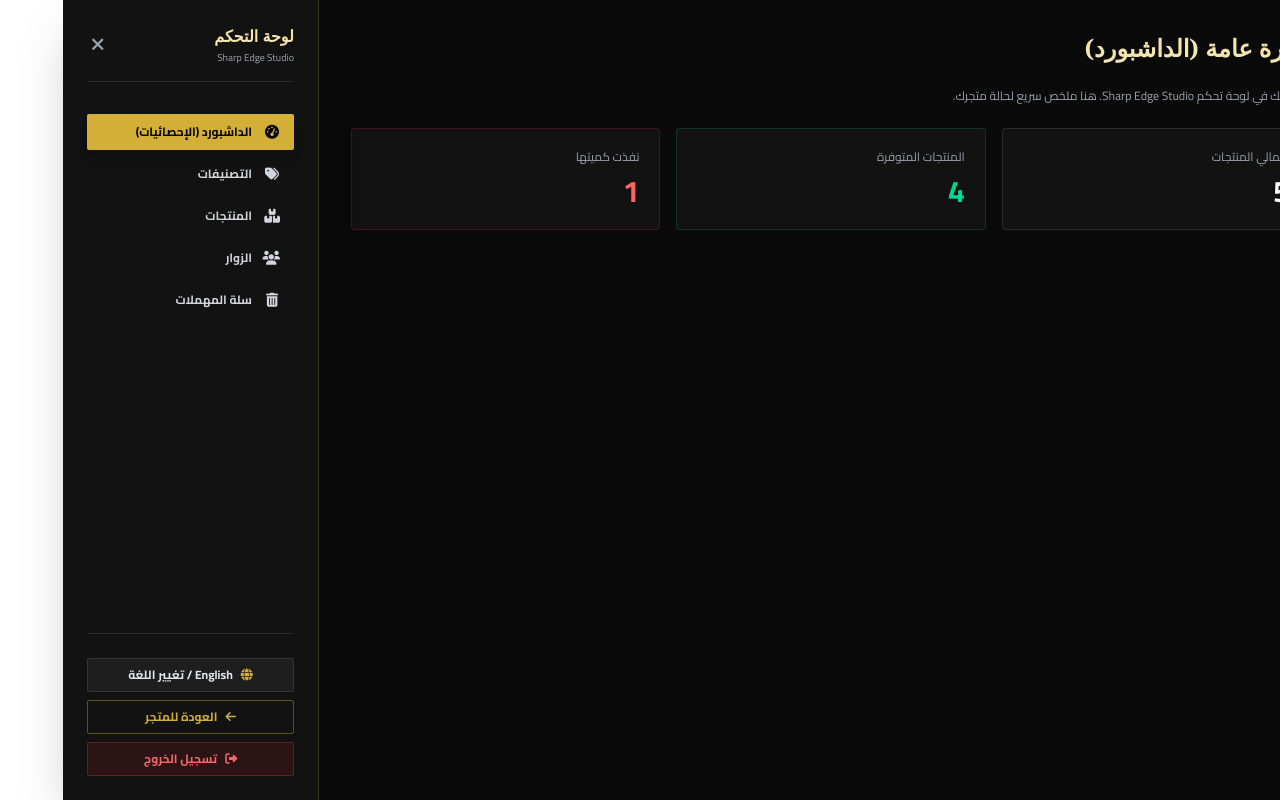
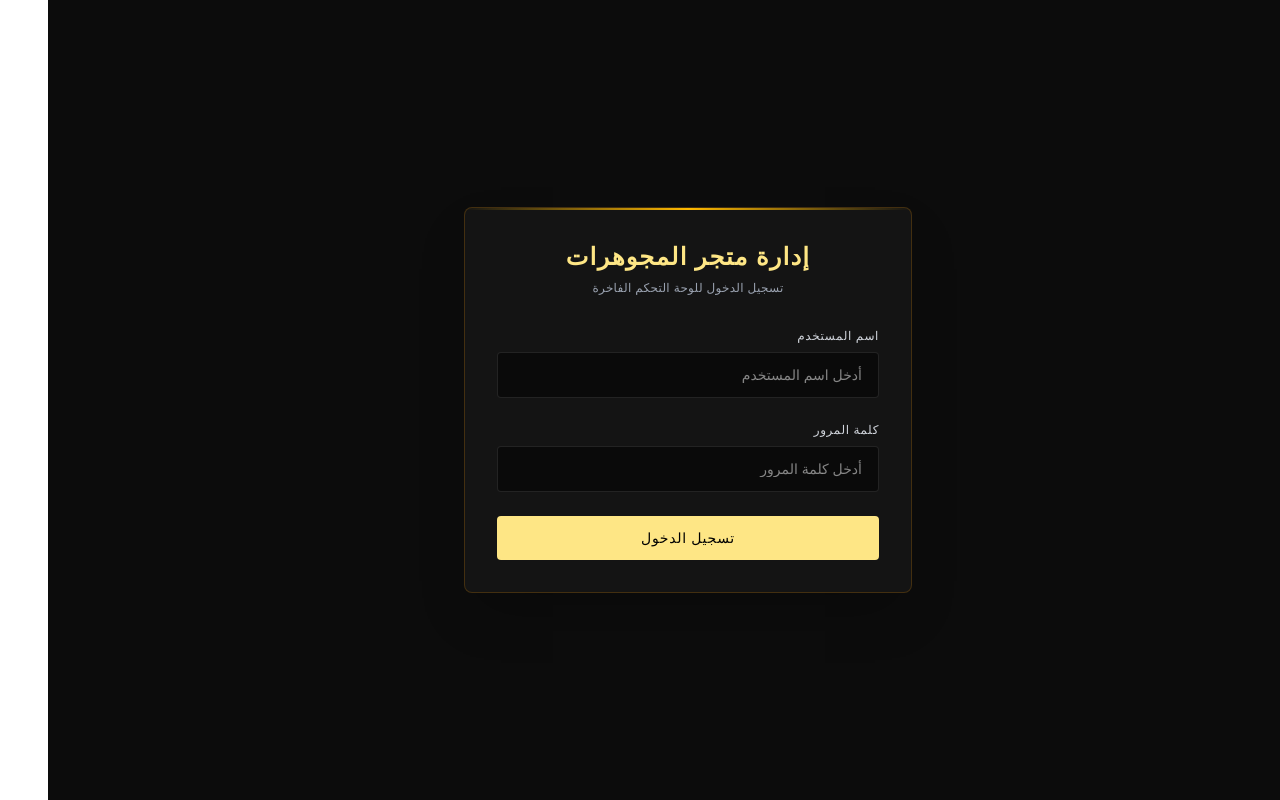
Before and after one commit to oussamael359-svg/bijouterie-925, a React (Vite) app: page /admin in a window 1280 px wide. Built offline with nearby package versions, Linux system fonts and the light colour scheme; the HTML template or start-up script is replaced by a standard one.

Commit message:
تعديل المكونات وإضافة أقسام جديدة

```diff
--- a/index.html
+++ b/index.html
@@ -6,7 +6,7 @@
     <link rel="icon" type="image/svg+xml" href="/favicon.svg" />
     <meta name="viewport" content="width=device-width, initial-scale=1.0" />
     <link rel="stylesheet" href="https://cdnjs.cloudflare.com/ajax/libs/font-awesome/6.5.1/css/all.min.css" />
-    <title>perfume-store</title>
+    <title>Bijouterie925</title>
   </head>
   <body>
     <div id="root"></div>
--- a/src/App.jsx
+++ b/src/App.jsx
@@ -127,7 +127,7 @@ export default function App() {
   return (
     <BrowserRouter>
       <Routes>
-        {/* 🔐 مسار لوحة التحكم المستقل مع تمرير التصنيفات */}
+        {/* 🔐 مسار لوحة التحكم المستقل مع تمرير التصنيفات ودالة تغيير اللغة */}
         <Route
           path="/admin/*"
           element={
@@ -137,6 +137,7 @@ export default function App() {
               categories={categories}
               setCategories={setCategories}
               currentLang={lang}
+              setCurrentLang={setLang}
             />
           }
         />
--- a/src/admin/AdminLayout.jsx
+++ b/src/admin/AdminLayout.jsx
@@ -1,17 +1,26 @@
 import React, { useState } from 'react';
 import AdminSidebar from './AdminSidebar';
+import AdminLogin from './AdminLogin';
 import ProductsView from './views/ProductsView';
 import CategoriesView from './views/CategoriesView';
 
 export default function AdminLayout({ products, setProducts, categories, setCategories, onBackToHome, currentLang, setCurrentLang }) {
+  // التحقق من حالة تسجيل الدخول عبر sessionStorage
+  const [isLoggedIn, setIsLoggedIn] = useState(() => sessionStorage.getItem('admin_logged_in') === 'true');
   const [activeTab, setActiveTab] = useState('dashboard');
   const [isSidebarOpen, setIsSidebarOpen] = useState(true);
   const isRtl = currentLang === 'ar';
 
   const handleLogout = () => {
     sessionStorage.removeItem('admin_logged_in');
+    setIsLoggedIn(false);
     if (onBackToHome) onBackToHome();
   };
+
+  // إذا لم يتم تسجيل الدخول، يتم عرض صفحة تسجيل الدخول فقط
+  if (!isLoggedIn) {
+    return <AdminLogin onLogin={() => setIsLoggedIn(true)} currentLang={currentLang} />;
+  }
 
   const renderActiveView = () => {
     switch (activeTab) {
--- /dev/null
+++ b/src/admin/AdminLogin.jsx
@@ -0,0 +1,79 @@
+import React, { useState } from 'react';
+
+export default function AdminLogin({ onLogin, currentLang }) {
+  const [username, setUsername] = useState('');
+  const [password, setPassword] = useState('');
+  const [error, setError] = useState(false);
+  const isAr = currentLang === 'ar';
+
+  const handleLogin = (e) => {
+    e.preventDefault();
+    if (username === 'admin' && password === 'admin123') {
+      sessionStorage.setItem('admin_logged_in', 'true');
+      onLogin();
+    } else {
+      setError(true);
+    }
+  };
+
+  return (
+    <div className="min-h-screen bg-[#0c0c0c] flex items-center justify-center px-4 font-sans" dir={isAr ? 'rtl' : 'ltr'}>
+      <div className="max-w-md w-full bg-[#141414] border border-amber-500/20 rounded-lg p-8 shadow-2xl relative overflow-hidden">
+        {/* خط ذهبي فاخر يعكس هوية المجوهرات */}
+        <div className="absolute top-0 left-0 w-full h-[2px] bg-gradient-to-r from-transparent via-amber-400 to-transparent"></div>
+
+        <div className="text-center mb-8">
+          <h2 className="text-2xl font-serif font-bold text-amber-200 mb-2 tracking-wider">
+            {isAr ? 'إدارة متجر المجوهرات' : 'Jewelry Store Admin'}
+          </h2>
+          <p className="text-gray-400 text-xs tracking-wide">
+            {isAr ? 'تسجيل الدخول للوحة التحكم الفاخرة' : 'Sign in to the management dashboard'}
+          </p>
+        </div>
+
+        <form onSubmit={handleLogin} className="space-y-6">
+          <div>
+            <label className="block text-xs uppercase tracking-wider text-gray-300 mb-2">
+              {isAr ? 'اسم المستخدم' : 'Username'}
+            </label>
+            <input
+              type="text"
+              value={username}
+              onChange={(e) => { setUsername(e.target.value); setError(false); }}
+              className="w-full bg-[#0a0a0a] border border-white/10 rounded px-4 py-3 text-white text-sm focus:outline-none focus:border-amber-400 transition-colors"
+              placeholder={isAr ? 'أدخل اسم المستخدم' : 'Enter username'}
+              required
+            />
+          </div>
+
+          <div>
+            <label className="block text-xs uppercase tracking-wider text-gray-300 mb-2">
+              {isAr ? 'كلمة المرور' : 'Password'}
+            </label>
+            <input
+              type="password"
+              value={password}
+              onChange={(e) => { setPassword(e.target.value); setError(false); }}
+              className="w-full bg-[#0a0a0a] border border-white/10 rounded px-4 py-3 text-white text-sm focus:outline-none focus:border-amber-400 transition-colors"
+              placeholder={isAr ? 'أدخل كلمة المرور' : 'Enter password'}
+              required
+            />
+          </div>
+
+          {error && (
+            <div className="text-red-400 text-xs text-center bg-red-500/10 py-2.5 rounded border border-red-500/20">
+              {isAr ? 'اسم المستخدم أو كلمة المرور غير صحيحة' : 'Invalid username or password'}
+            </div>
+          )}
+
+          <button
+            type="submit"
+            className="w-full bg-amber-200 text-black font-medium py-3 rounded hover:bg-amber-300 transition-colors duration-200 text-sm tracking-wider uppercase"
+          >
+            {isAr ? 'تسجيل الدخول' : 'Login'}
+          </button>
+        </form>
+      </div>
+    </div>
+  );
+}
--- a/src/admin/AdminSidebar.jsx
+++ b/src/admin/AdminSidebar.jsx
@@ -54,7 +54,7 @@ export default function AdminSidebar({
               <h2 className="text-base font-serif font-bold text-[#F3E5AB]">
                 {isRtl ? 'لوحة التحكم' : 'Admin Panel'}
               </h2>
-              <p className="text-[10px] text-gray-400 mt-0.5">Sharp Edge Studio</p>
+              <p className="text-[10px] text-gray-400 mt-0.5">Bijouterie925</p>
             </div>
 
             <button
```
